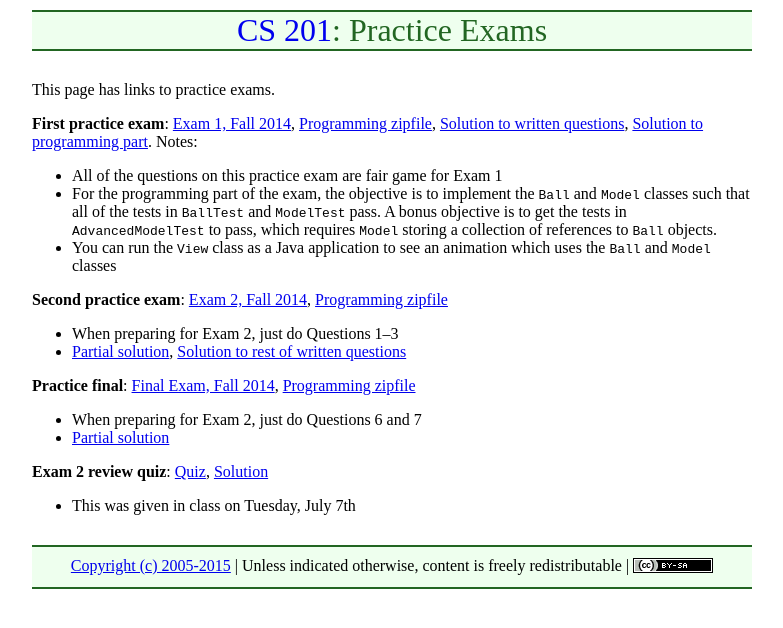
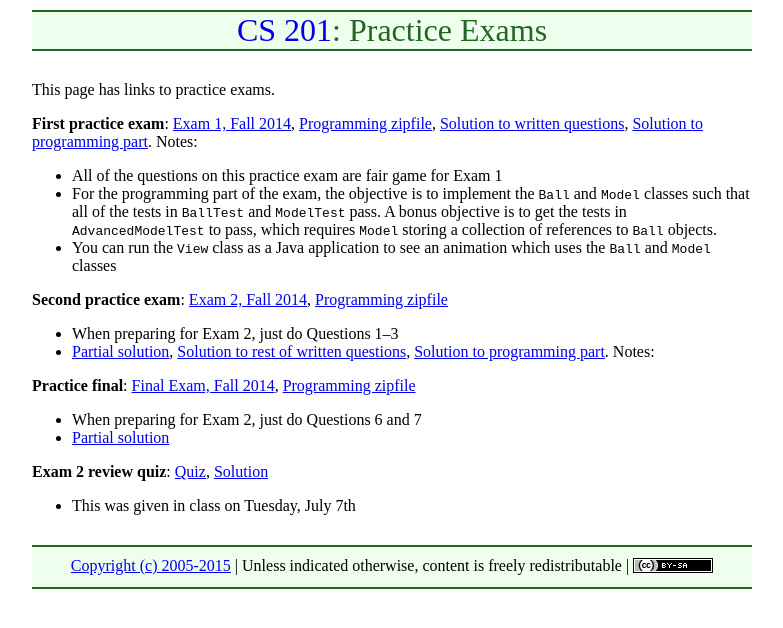
Before and after one commit to ycpcs/cs201-summer2015, a Jekyll site: the page built from practice/index.md, in a window 1280 px wide. Shown: the top 628 px of the page, without its empty margins (248-1031 px from the left). Built offline with Jekyll 4.4.1, drawn with Linux system fonts in a browser that asks for light colours; Markdown is read by kramdown in place of the engine named in the settings.

Commit message:
solution to exam 2 programming questions

```diff
--- a/practice/index.md
+++ b/practice/index.md
@@ -14,7 +14,7 @@ This page has links to practice exams.
 **Second practice exam**: [Exam 2, Fall 2014](cs201-fall2014-exam2.pdf), [Programming zipfile](CS201_Exam02.zip)
 
 * When preparing for Exam 2, just do Questions 1&ndash;3
-* [Partial solution](cs201-fall2014-exam2-partial-solution.pdf), [Solution to rest of written questions](cs201-fall2014-exam2-rest-solution.pdf)
+* [Partial solution](cs201-fall2014-exam2-partial-solution.pdf), [Solution to rest of written questions](cs201-fall2014-exam2-rest-solution.pdf), [Solution to programming part](CS201_Exam02_Solution.zip).  Notes:
 
 **Practice final**: [Final Exam, Fall 2014](cs201-fall2014-final.pdf), [Programming zipfile](CS201_Final.zip)
 
```
Also changed, not shown: 1 other file.
